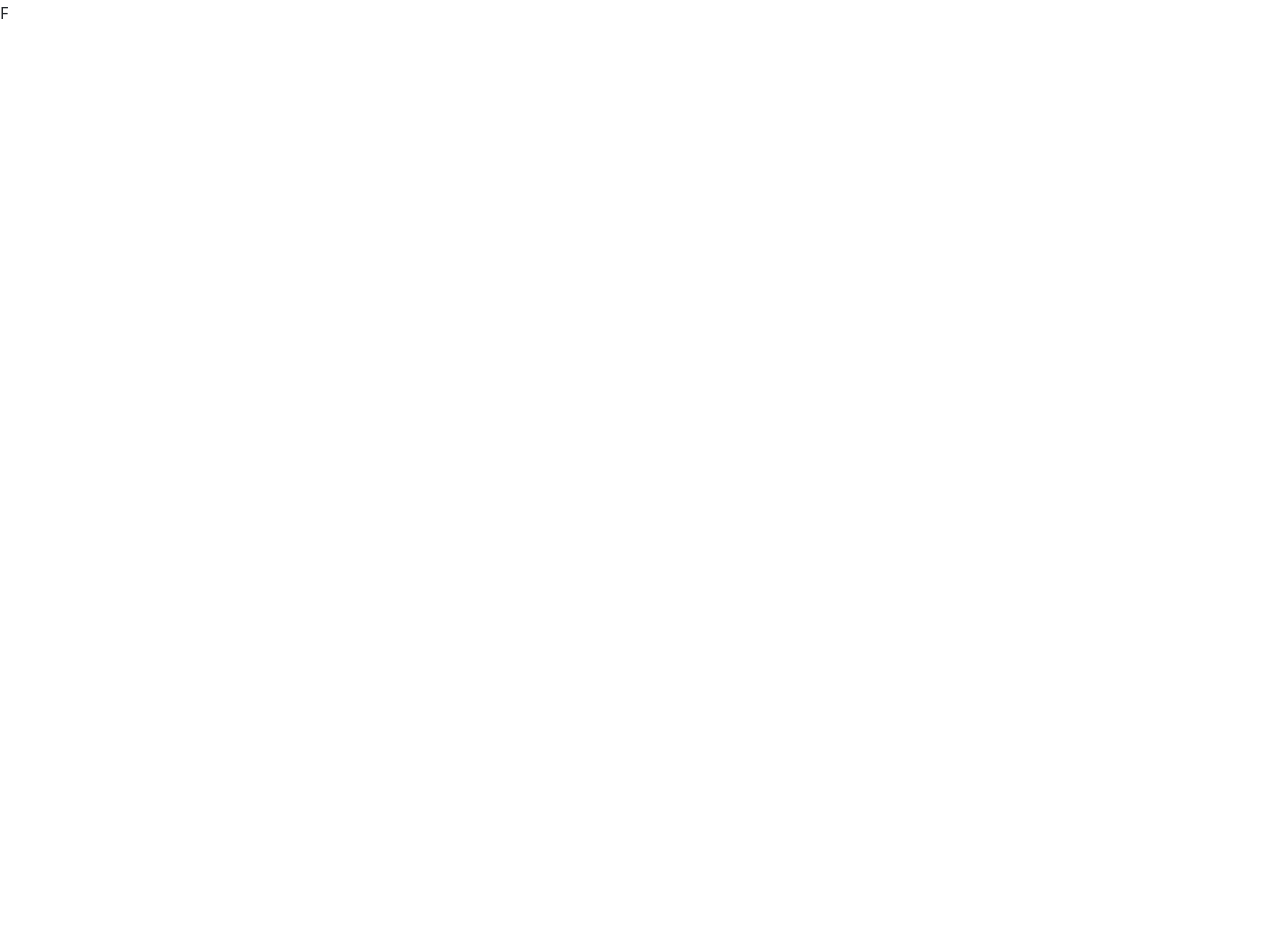
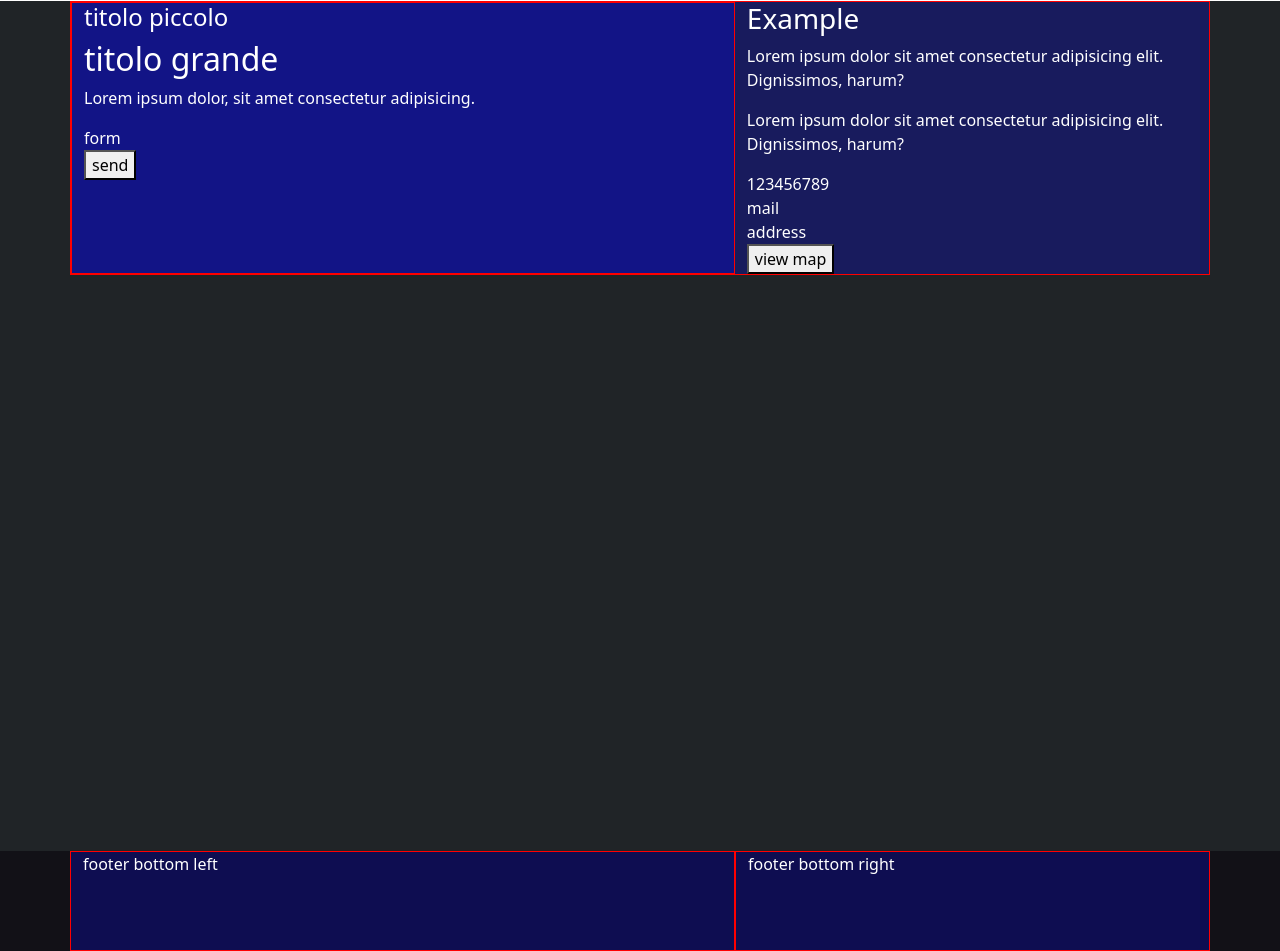
Before and after one commit to andreaa21/proj-html-vuejs, a Vue app: page / in a window 1280 px wide. Shown: the part 933-1884 px from the top of the page. Before the commit the page ends 958 px from the top, so only its background shows below. Built offline with nearby package versions, Linux system fonts and the light colour scheme.

Commit message:
[add] AppFooter markup

```diff
--- a/src/assets/styles/general.scss
+++ b/src/assets/styles/general.scss
@@ -7,3 +7,7 @@
     background-color: rgba($color: blue, $alpha: .25);
     border: 1px solid red;
 }
+
+.red {
+    background-color: brown;
+}
--- a/src/components/AppFooter.vue
+++ b/src/components/AppFooter.vue
@@ -6,11 +6,96 @@ export default {
 
 
 <template>
-  <footer>F</footer>
+  <footer>
+    <div class="footer-top">
+        <div class="container h-100">
+            <div class="row debug">
+                <div class="col debug">
+                    <h4>
+                        titolo piccolo
+                    </h4>
+                    <h2>
+                        titolo grande
+                    </h2>
+                    <p>
+                        Lorem ipsum dolor, sit amet consectetur adipisicing.
+                    </p>
+                    <div class="form">
+                        form
+                    </div>
+                    <button>
+                        send
+                    </button>
+                </div>
+                <div class="col-5">
+                    <div class="text">
+                        <h3>
+                            Example
+                        </h3>
+                        <p>
+                            Lorem ipsum dolor sit amet consectetur adipisicing elit. Dignissimos, harum?
+                        </p>
+                        <p>
+                            Lorem ipsum dolor sit amet consectetur adipisicing elit. Dignissimos, harum?
+                        </p>
+                    </div>
+                    <div class="contacts">
+                        <div class="phone">
+                            <span>
+                                123456789
+                            </span>
+                        </div>
+                        <div class="mail">
+                            <span>
+                                mail
+                            </span>
+                        </div>
+                        <div class="address">
+                            <span>
+                                address
+                            </span>
+                        </div>
+                        <button>
+                            view map
+                        </button>
+                    </div>
+                </div>
+            </div>
+        </div>
+    </div>
+    <div class="footer-bottom">
+        <div class="container h-100">
+            <div class="row h-100">
+                <div class="col debug">
+                    footer bottom left
+                </div>
+                <div class="col-5 debug">
+                    footer bottom right
+                </div>
+            </div>
+        </div>
+    </div>
+  </footer>
 </template>
 
 
 
 <style lang="scss" scoped>
+@use '../assets/styles/partials/vars' as *;
+    footer{
+        height: 950px;
+        .footer-top{
+            height: 850px;
+            background-color: $Shark;
+            color: $White;
+            .x-container{
 
+            }
+        }
+        .footer-bottom{
+            background-color: $Woodsmoke;
+            height: 100px;
+            color: $White;
+        }
+    }
 </style>
```
